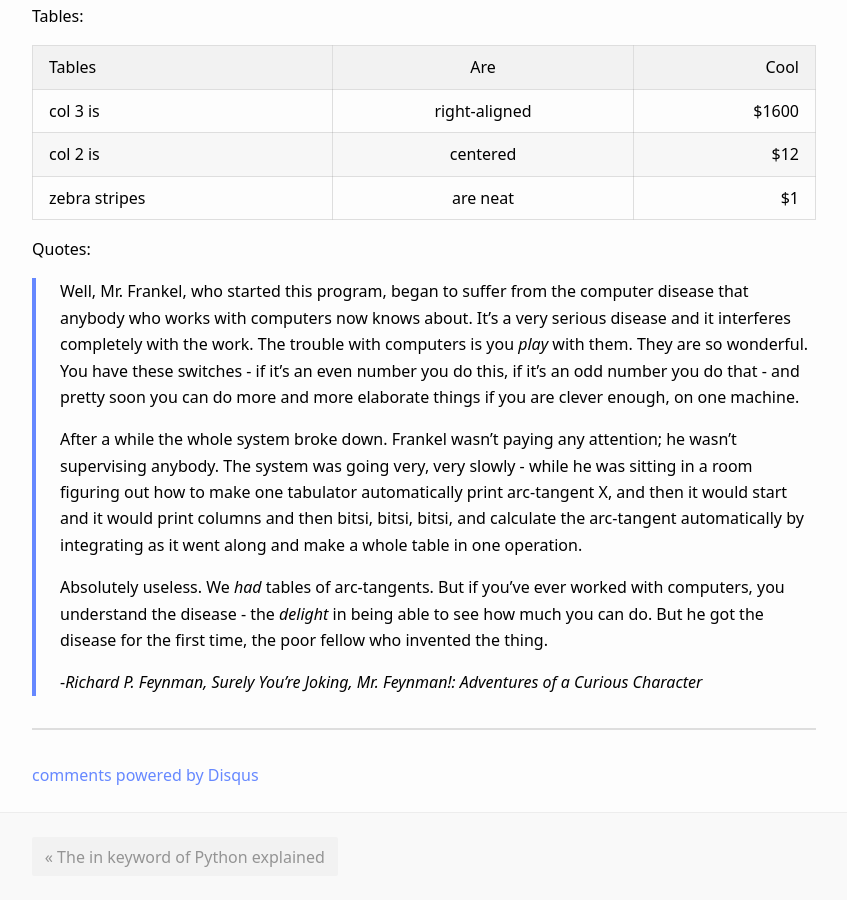
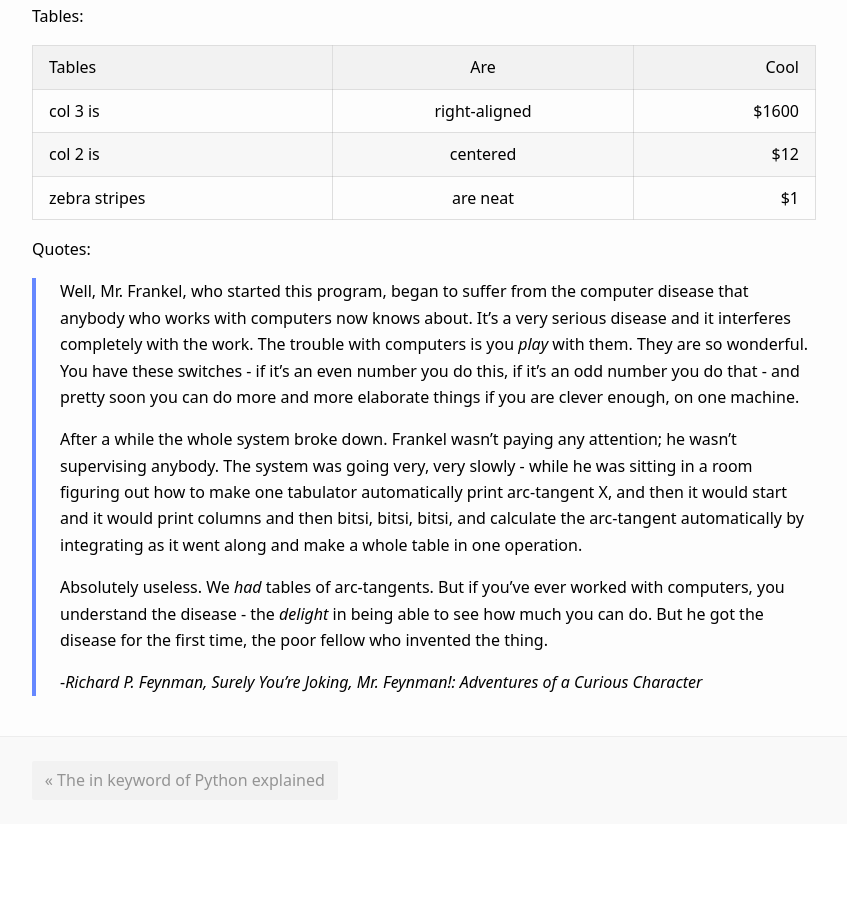
Before and after one commit to williamhaw/williamhaw.github.io, a Jekyll site: the page built from _posts/2019-3-2-Initial-Commit.md, in a window 1280 px wide and 900 px high, scrolled down 914 px. Shown: the whole window, without its empty margins (216-1063 px from the left). Built offline with Jekyll 4.4.1, drawn with Linux system fonts in a browser that asks for light colours; comment, search, counter and statistics services are not loaded; after the commit the page ends 1738 px from its top, so only the background shows below that; part of the change alters nothing that is shown.

Commit message:
Disable Disqus

```diff
--- a/_config.yml
+++ b/_config.yml
@@ -29,7 +29,7 @@ icons:                       # (optional) icons in the header, see http://fontaw
   rss: "/feed.xml"
 
 comments:                    # embed disqus or isso comments
-  disqus: "williamhaw"
+  # disqus: "williamhaw"
 
 # Enter your Google Analytics web tracking code (e.g. UA-2110908-2) to activate tracking
 google_analytics: UA-135432016-1
```
